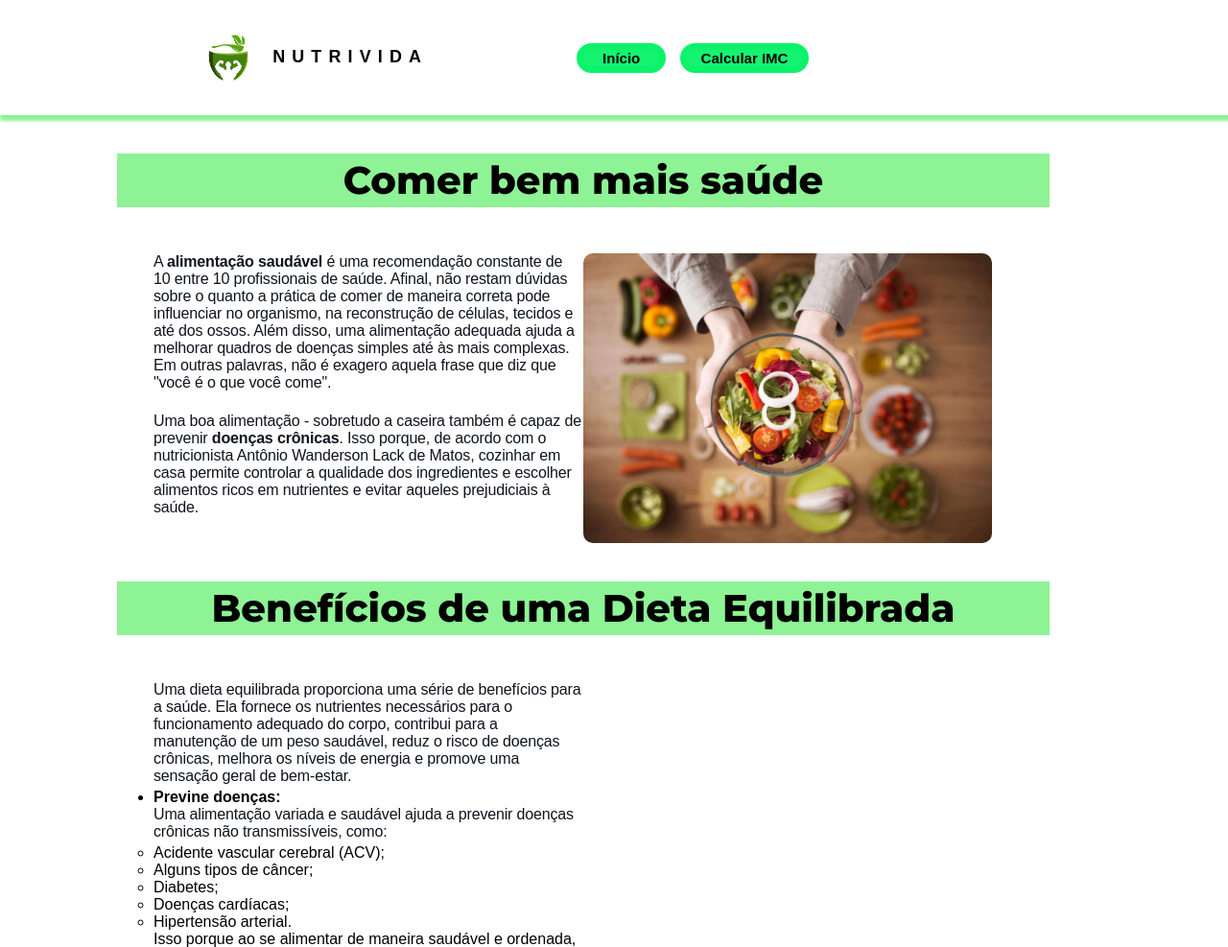
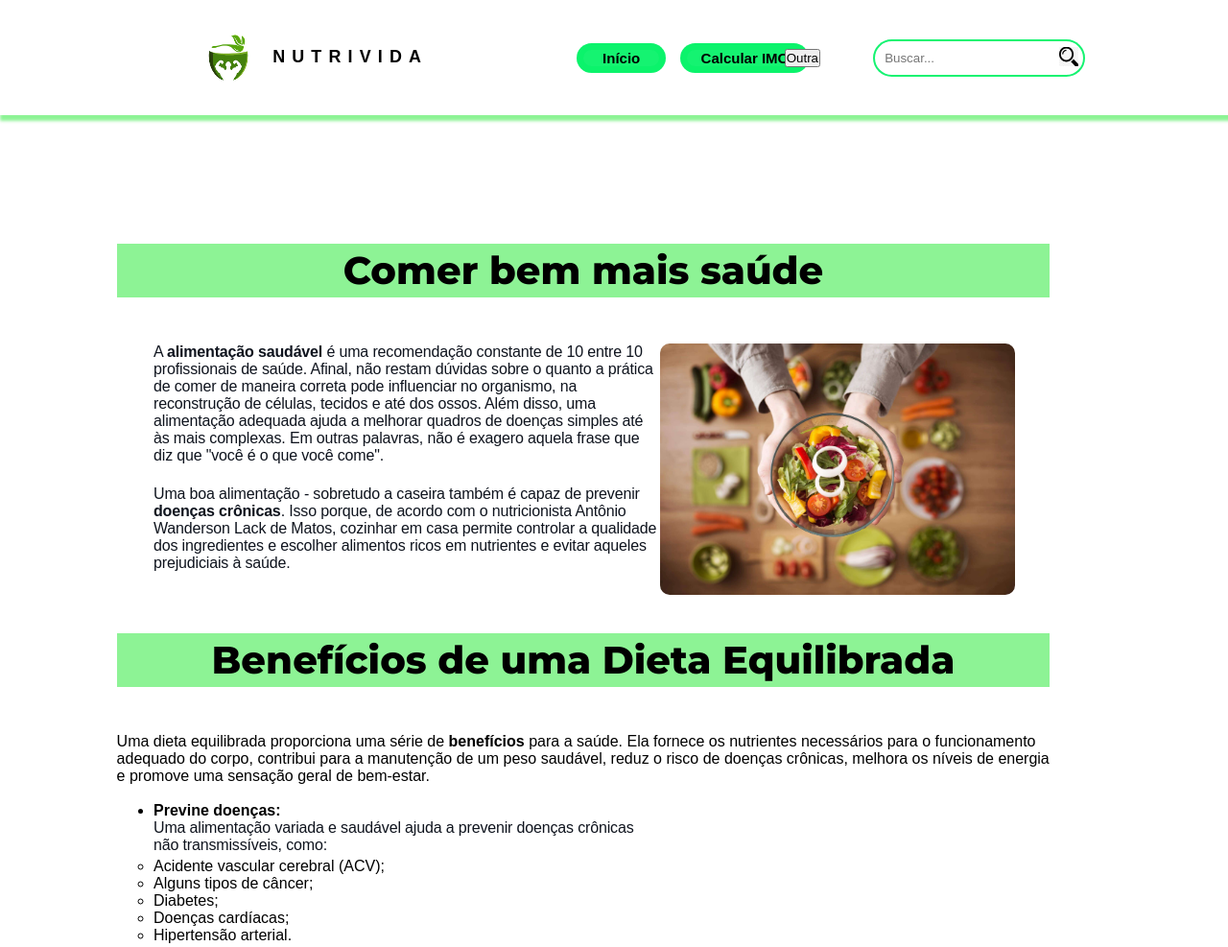
Before and after one commit to angelorian/Angelo.Rian_T3_IMC, a plain HTML site: page index.html in a window 1280 px wide. Shown: the top 987 px of the page at 96% size. Drawn offline with Linux system fonts and the light colour scheme.

Commit message:
Ainda no trabalho

```diff
--- a/css/calculadora.css
+++ b/css/calculadora.css
@@ -8,7 +8,7 @@
   align-items: center;
   justify-content: center;
   flex-direction: column;
-  position: relative; /* Define a posição como relativa */
+
 }
 
 /*
--- a/css/navbar.css
+++ b/css/navbar.css
@@ -8,6 +8,9 @@
     align-items: center;
     justify-content: center;
     box-shadow: 3px 3px 3px 3px rgba(1, 228, 20, 0.449); /* Adiciona uma sombra ao cabeçalho */
+    background-color: #fff;
+    position: fixed;
+    top: 0;
 }
 
 /*
--- a/css/style.css
+++ b/css/style.css
@@ -10,7 +10,6 @@
 * {
   padding: 0;
   margin: 0;
-  box-sizing: border-box;
   font-family: "Helvetica Now Display DW", sans-serif; /* Define a fonte padrão para o documento */
 }
 
@@ -18,7 +17,7 @@
 .container: Estiliza o contêiner principal.
 */
 .container {
-  height: auto;
+  height: 270vh;
   width: 100vw;
   display: flex;
   align-items: center;
@@ -88,8 +87,16 @@
   height: auto;
   width: 100%;
   display: flex;
+  flex-direction: column;
   align-items: center;
   justify-content: space-between; /* Alinha o texto e a imagem */
+}
+
+.container-main-conteudo-bloco-conteudo {
+  display: flex;
+  align-items: center;
+  height: 100%;
+  width: 100%;
 }
 
 /*
@@ -113,6 +120,10 @@
   padding-top: px;
   padding-bottom: 4px;
   text-align: start; /* Alinha o texto à esquerda */
+}
+
+#a100cem {
+    width: 80%;
 }
 
 /*
--- a/index.html
+++ b/index.html
@@ -27,7 +27,7 @@
             <ul class="container-header-navbar-espacamento">
                 <li><a href="/index.html"><button class="botao_inicio">Início</button></a></li>
                 <li><a href="/pages/calculadora.html"><button class="botao_calculadora">Calcular IMC</button></a></li>
-                <!-- DEPOIS QUE CRIAR OUTRA PAGINA E BOTAO :))
+                <li><a href="outra.html"><button class="botao_outra">Outra</button></a></li>
                 <li>
                     <div class="search-container">
                         <input type="text" placeholder="Buscar...">
@@ -35,7 +35,7 @@
                             <img src="img/lupa.png" alt="Lupa" class="search-icon">
                         </button>
                     </div>
-                </li>-->
+                </li>
             </ul>
         </nav>
     </header>
@@ -45,6 +45,7 @@
                 <h1>Comer bem mais saúde</h1>
             </div>
             <div class="container-main-conteudo-bloco">
+                <div class="container-main-conteudo-bloco-conteudo">
                     <div class="container-main-conteudo-bloco-texto">
                         <p>
                             A <b>alimentação saudável</b> é uma recomendação constante de 10 entre 10
@@ -65,8 +66,9 @@
                         </p>
                     </div>
                     <div class="container-main-conteudo-bloco-imagem">
-                    <!-- Adicione uma imagem relacionada, se desejar -->
+                        <!-- Adicionar uma imagem relacionada -->
                         <img src="img/comer_bem.jpg" alt="">
+                    </div>
                 </div>
             </div>
             <br>
@@ -75,14 +77,15 @@
                 <h1>Benefícios de uma Dieta Equilibrada</h1>
             </div>
             <div class="container-main-conteudo-bloco">
-                <div class="container-main-conteudo-bloco-texto">
-                    <p>
-                        Uma dieta equilibrada proporciona uma série de benefícios para a saúde. Ela fornece os
-                        nutrientes
-                        necessários para o funcionamento adequado do corpo, contribui para a manutenção de um peso
+                <p id="a100cem">
+                    Uma dieta equilibrada proporciona uma série de <b>benefícios</b> para a saúde. Ela fornece os
+                    nutrientes necessários para o funcionamento adequado do corpo, contribui para a manutenção de um peso
                     saudável, reduz o risco de doenças crônicas, melhora os níveis de energia e promove uma sensação
                     geral de bem-estar.
                 </p>
+                <br>
+                <div class="container-main-conteudo-bloco-conteudo">
+                    <div class="container-main-conteudo-bloco-texto">
                         <ul>
                             <li><b>Previne doenças:</b>
                                 <p>Uma alimentação variada e saudável ajuda a prevenir doenças crônicas não transmissíveis,
@@ -94,11 +97,13 @@
                                     <li>Doenças cardíacas;</li>
                                     <li>Hipertensão arterial.</li>
                                 </ul>
+                                <br>
                                 Isso porque ao se alimentar de maneira saudável e ordenada, o organismo se fortalece e ativa
                                 o sistema de defesa contra microorganismos que causam diversas patologias. Quanto mais
                                 natural e nutritiva for a alimentação, maior a proteção.
                                 </p>
                             </li>
+                            <br>
                             <li><b>Reduz as dores no corpo:</b>
                                 <p>Muitas vezes, as dores musculares e articulares, que nos impedem de praticar atividades
                                     físicas ou até mesmo executar movimentos rotineiros, podem ser provocadas por falta de
@@ -106,6 +111,7 @@
                                 <p>Por isso, é fundamental ter uma alimentação saudável, ingerindo alimentos, como frutas,
                                     legumes, verduras, frutos do mar, gengibre, laticínios e vegetais.</p>
                             </li>
+                            <br>
                             <li><b>Melhora o humor:</b>
                                 <p>Uma alimentação rica em diversos minerais e nutrientes garante bom humor e melhora a
                                     disposição, promovendo mais energia e alegria de viver.</p>
@@ -113,12 +119,14 @@
                                     nutrientes, como as comidas prontas e congeladas, provocam a oxidação das células e
                                     desequilibram os hormônios necessários para a sensação de bem-estar.</p>
                             </li>
+                            <br>
                             <li><b>Ajuda a retardar o envelhecimento precoce:</b>
                                 <p>Entre os diversos benefícios de uma alimentação variada e saudável, vale mencionar o
                                     retardamento do envelhecimento precoce.</p>
                                 <p>Isso inclui desde a melhora na aparência até as funções do organismo, promovendo
                                     condições para mantermos um corpo mais jovem em relação à idade real.</p>
                             </li>
+                            <br>
                             <li><b>Melhora o metabolismo:</b>
                                 <p>As alterações no metabolismo podem ocorrer pela interferência de vários hormônios, como
                                     os que são secretados pela glândula tireoide e o cortisol (suprarrenais), bem como por
@@ -131,6 +139,7 @@
                     <div class="container-main-conteudo-bloco-imagem">
                         <!-- Adicione uma imagem relacionada, se desejar -->
                         <img src="img/dieta_equilibrada.jpg" alt="">
+                    </div>
                 </div>
             </div>
         </section>
--- /dev/null
+++ b/pages/outra.html
@@ -0,0 +1,32 @@
+<!DOCTYPE html>
+<html lang="pt-br">
+
+<head>
+    <meta charset="UTF-8">
+    <meta name="viewport" content="width=device-width, initial-scale=1.0">
+    <title>NutriVida - Calculadora</title>
+    <link rel="stylesheet" href="../css/style.css">
+    <link rel="stylesheet" href="../css/calculadora.css">
+    <link rel="stylesheet" href="../css/navbar.css">
+    <link rel="icon" href="../img/logo.png">
+    <link href="https://fonts.googleapis.com/css2?family=Open+Sans:ital,wght@0,300..800;1,300..
+    800&family=Poppins:ital,wght@0,100;0,200;0,300;0,400;0,500;0,600;0,700;0,800;0,900;1,100;1,200;1,
+    300;1,400;1,500;1,600;1,700;1,800;1,900&display=swap" rel="stylesheet">
+</head>
+
+<body class="container">
+    <header class="container-header">
+        <div class="container-header-logo">
+            <div class="container-header-logo-espacamento">
+                <img src="/img/logo.png" alt="">
+                <a href="../index.html"><button class="botao_nutrivida"><h3>NutriVida</h3></button></a>
+            </div>
+        </div>
+        <nav class="container-header-navbar">
+            <ul class="container-header-navbar-espacamento">
+                <li><a href="../index.html"><button class="botao_inicio">Início</button></a></li>
+                <li><a href="calculadora.html"><button class="botao_calculadora">Calculadora</button></a></li>
+                <li><a href="outra.html"><button class="botao_outra">Outra</button></a></li>
+            </ul>
+        </nav>
+    </header>
```
Also changed, not shown: pages/calculadora.html (+1 -0 lines). Lines whose indentation alone changed are shown as unchanged.
